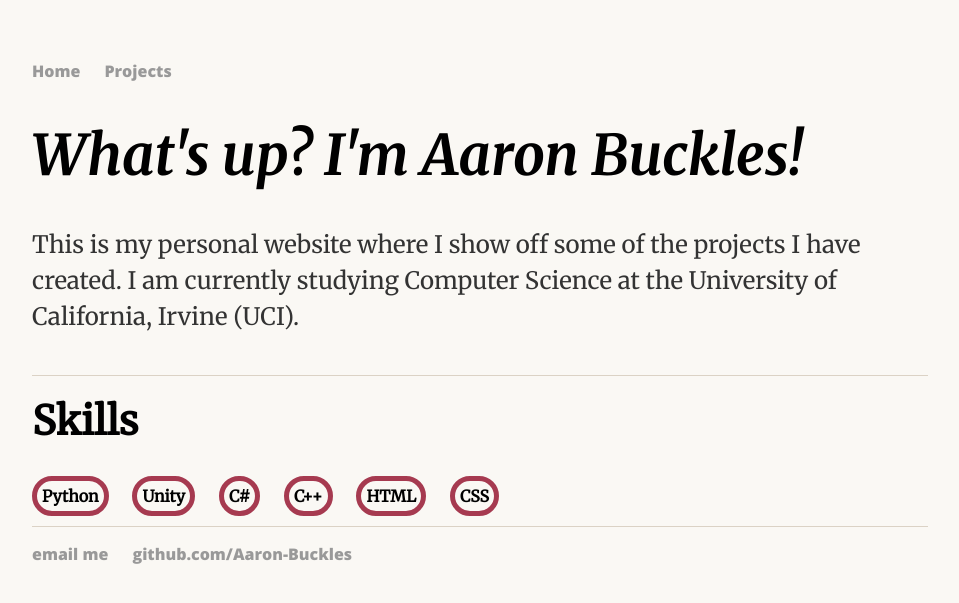
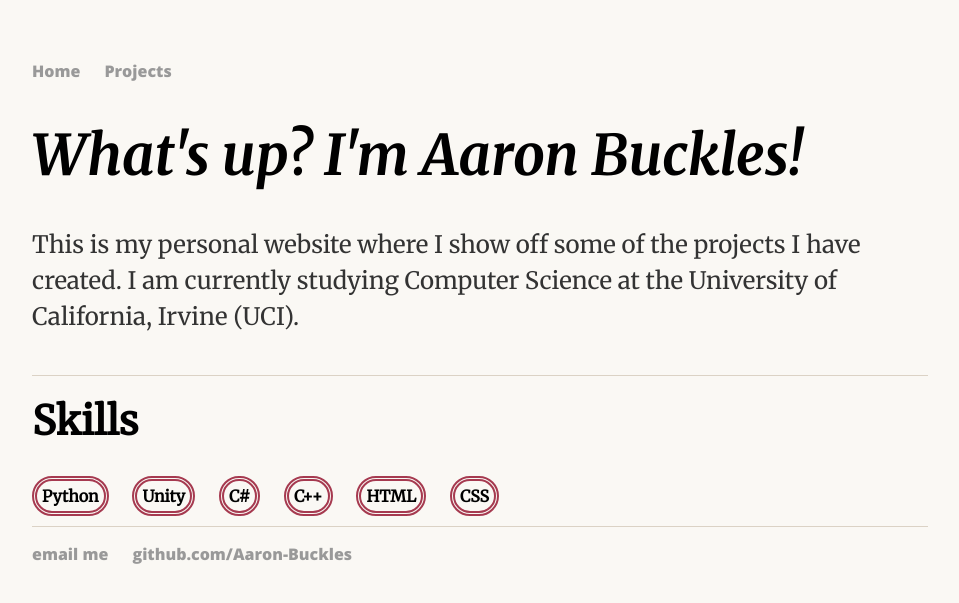
Before and after one commit to Aaron-Buckles/aaron-buckles.github.io, a Jekyll site: the page built from index.html, in a window 1280 px wide. Shown: the top 603 px of the page, without its empty margins (160-1119 px from the left). Built offline with Jekyll 4.4.1, drawn with Linux system fonts in a browser that asks for light colours.

Commit message:
Update main.css

```diff
--- a/css/main.css
+++ b/css/main.css
@@ -70,6 +70,6 @@ footer {
 	display: inline;
   	margin-right: 20px;
   	padding: 5px;
-  	border: 5px solid #A63A50;
+  	border: 5px double #A63A50;
   	border-radius: 25px;
 }
```
